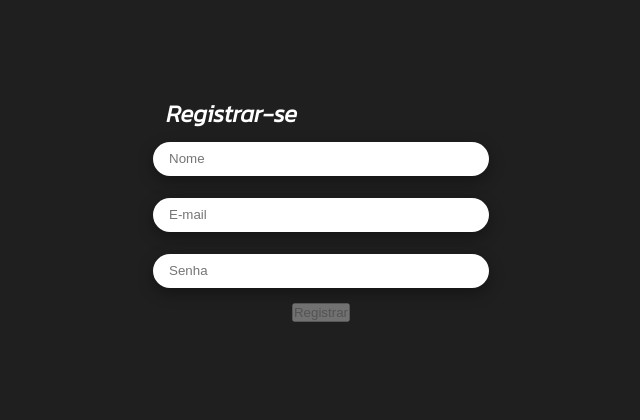
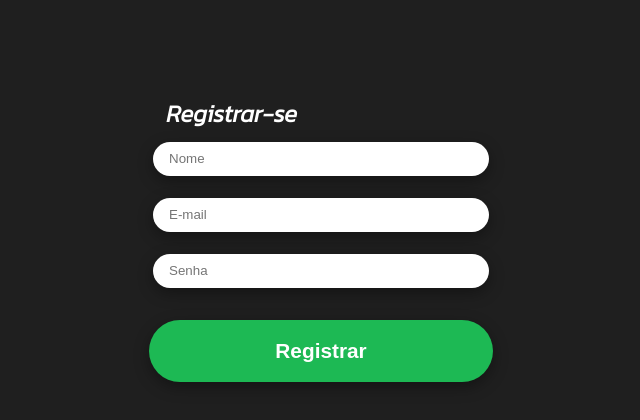
Before and after one commit to Lucky-ta/Front-End-TwitterClone, a React app in the folder twitter-clone/: page /register in a window 1280 px wide. Shown: the top 420 px of the page, without its empty margins (319-959 px from the left). Built offline with nearby package versions, Linux system fonts and the light colour scheme; no server answers; the HTML template or start-up script is replaced by a standard one; a web font is replaced by a local one.

Commit message:
Add font style

```diff
--- a/twitter-clone/src/components/RegisterField.tsx
+++ b/twitter-clone/src/components/RegisterField.tsx
@@ -62,6 +62,7 @@
         ? (
           <div>
             <button
+              className='enter-btn'
               type="submit"
               disabled={password.length < 6 || !name || !email}
             >
--- a/twitter-clone/src/css/HomePage.css
+++ b/twitter-clone/src/css/HomePage.css
@@ -1,6 +1,9 @@
+@import url('https://fonts.googleapis.com/css2?family=Kanit:ital,wght@1,300&family=Work+Sans:ital,wght@1,300&display=swap');
+
 .home-page {
     display: flex;
     flex-direction: column;
+    font-family: 'Kanit', sans-serif;
 }
 
 .header-div {
```
